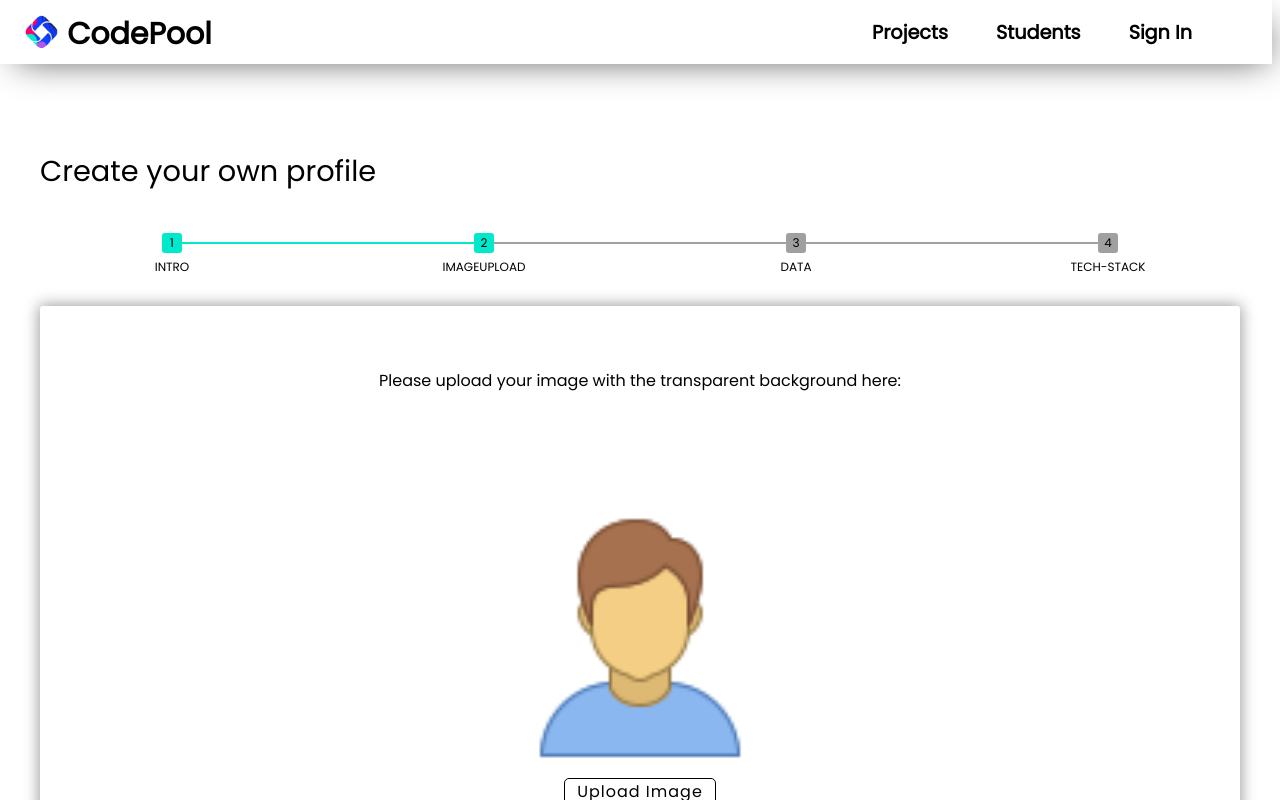
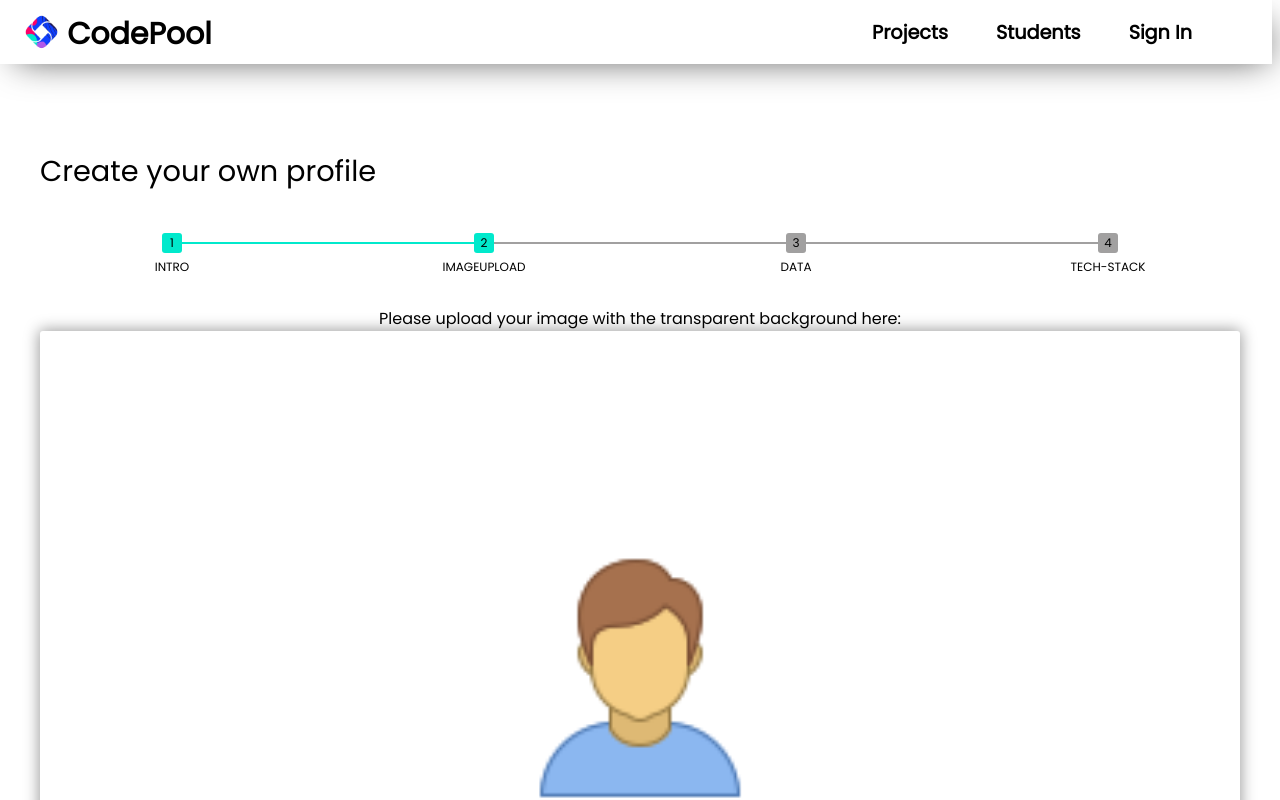
Before and after one commit to AS825/CodePool, a React (Vite) app in the folder frontend/: page /students/create in a window 1280 px wide. Both pictures are taken after a click on the button "Next". Shown: the top 800 px of the page. Built offline with nearby package versions, Linux system fonts and the light colour scheme.

Commit message:
Adapt StudentFormImageUpload component

```diff
--- a/frontend/src/Components/StudentFormImageUpload.jsx
+++ b/frontend/src/Components/StudentFormImageUpload.jsx
@@ -7,10 +7,11 @@ const StudentFormImageUpload = ({
   onFileUpload,
 }) => {
   return (
-    <div className="content-1C">
-      <div className="image-heading">
+    <div className="form">
+      <div className="form-heading">
         Please upload your image with the transparent background here:
       </div>
+      <div className="content-1C">
         <div className="image-section">
           {uploadedImage ? (
             <img src={uploadedImage} className="image" />
@@ -28,6 +29,7 @@ const StudentFormImageUpload = ({
             />
           </label>
         </div>
+      </div>
       <div className="buttons">
         <button className="button" onClick={() => previous()}>
           Previous
```
Lines whose indentation alone changed are shown as unchanged.
